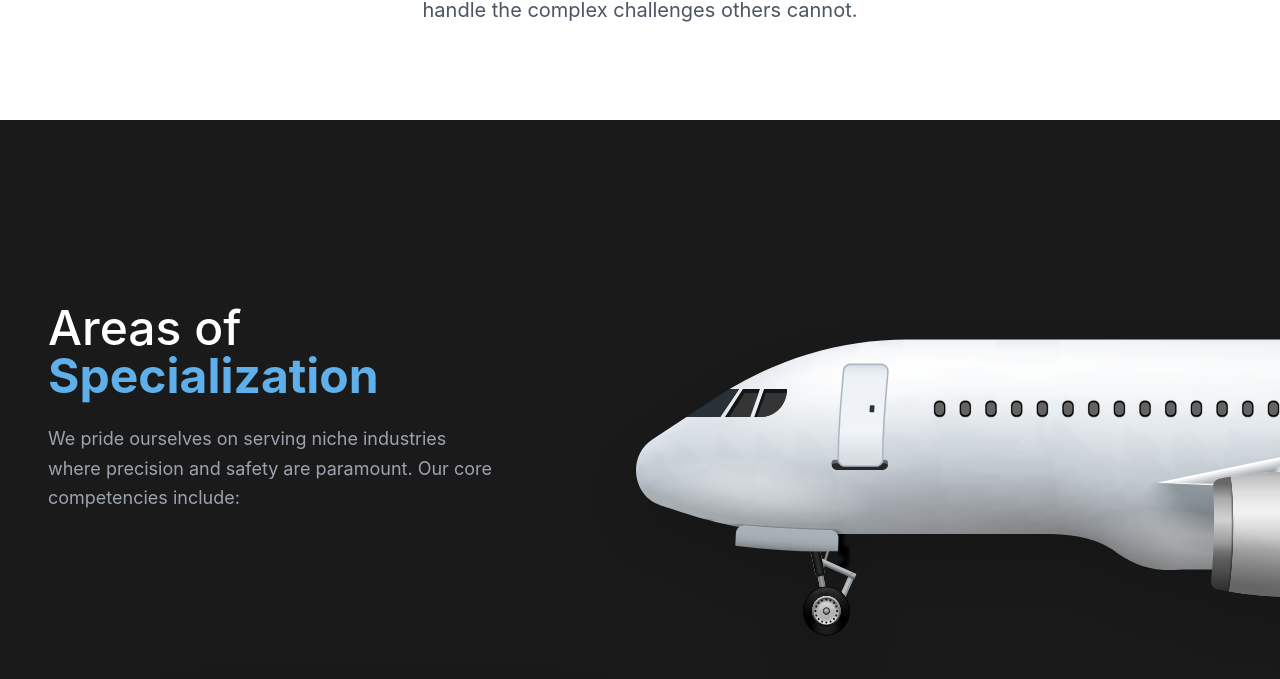
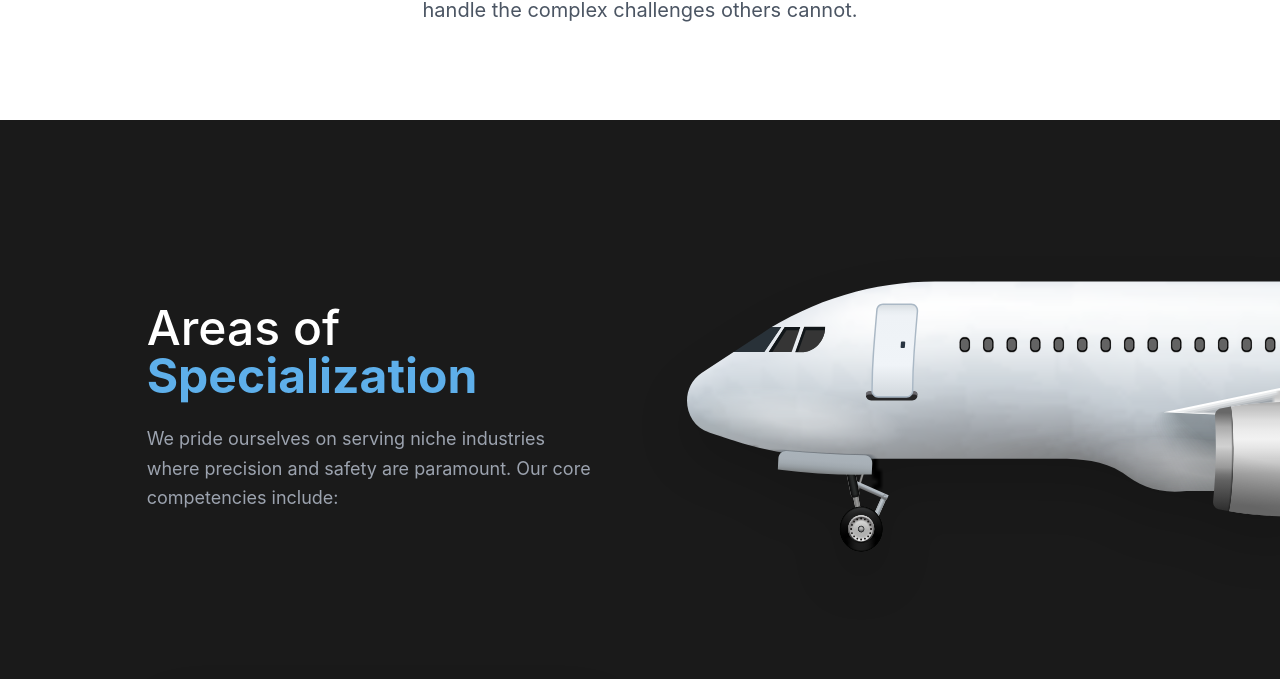
Before and after one commit to syedfaiqali/InterFred, a React (Vite) app: page /service in a window 1280 px wide. Shown: the part 1379-2058 px from the top of the page. Built offline with nearby package versions, Linux system fonts and the light colour scheme.

Commit message:
FaiqPrototype: UI work

```diff
--- a/src/components/ServiceSpecialization.tsx
+++ b/src/components/ServiceSpecialization.tsx
@@ -80,8 +80,12 @@ const ServiceSpecialization: React.FC = () => {
         <section className="bg-[#1A1A1A] pt-24 pb-0 overflow-hidden relative">
             <div className="max-w-[1400px] mx-auto px-6 lg:px-12 relative z-10">
 
+
                 {/* Header Section with Floating Plane */}
-                <div className="grid grid-cols-1 lg:grid-cols-2 gap-12 items-center mb-20">
+                <div className="grid grid-cols-1 lg:grid-cols-12 items-center mb-20">
+                    <div className="hidden lg:block lg:col-span-1"></div>
+                    <div className="col-span-12 lg:col-span-11">
+                        <div className="grid grid-cols-1 lg:grid-cols-2 gap-12 items-center">
                             <div className="space-y-6">
                                 <h2 className="text-4xl lg:text-5xl font-medium text-white leading-tight">
                                     Areas of<br />
@@ -97,8 +101,10 @@ const ServiceSpecialization: React.FC = () => {
                                 <img
                                     src={planeSide}
                                     alt="Logistics Aircraft"
-                            className="absolute right-[-10%] lg:right-[-15%] w-[120%] max-w-none object-contain drop-shadow-2xl pointer-events-none"
+                                    className="absolute right-[-10%] lg:right-[-15%] w-[120%] max-w-none object-contain drop-shadow-2xl pointer-events-none -translate-y-8 lg:-translate-y-16"
                                 />
+                            </div>
+                        </div>
                     </div>
                 </div>
 
```
Lines whose indentation alone changed are shown as unchanged.
